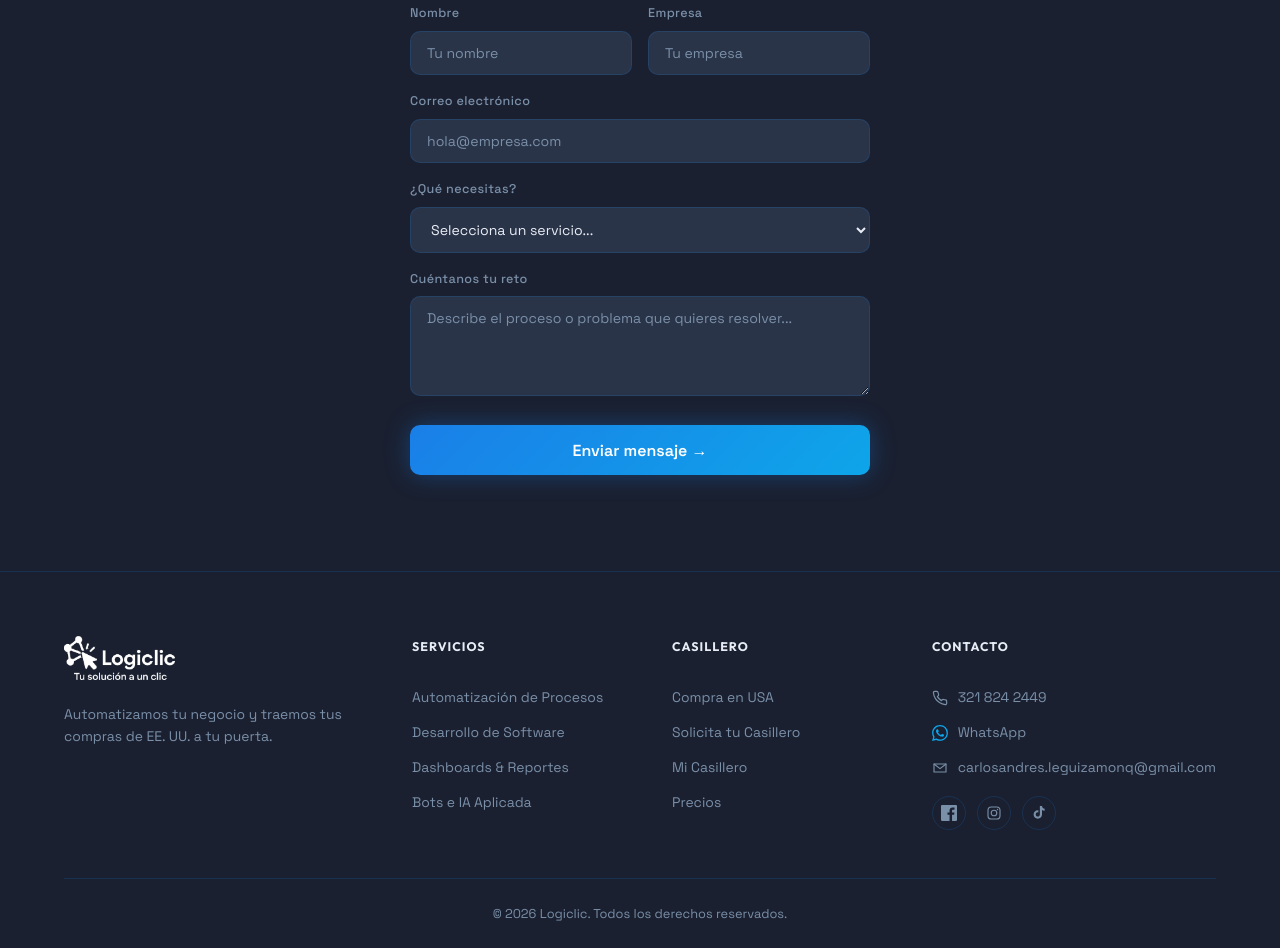
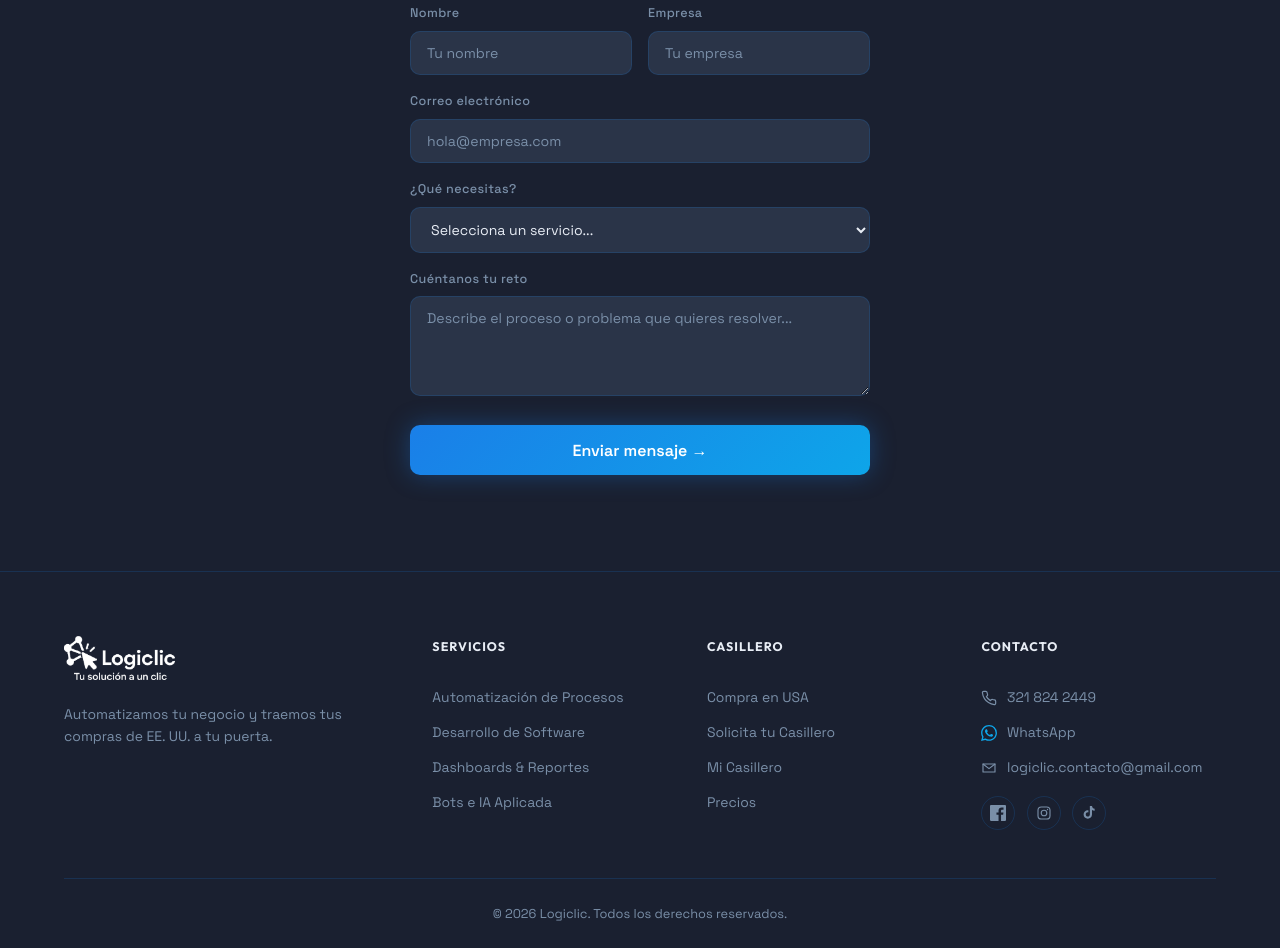
Before and after one commit to logicliccontacto-bit/logiclic, a website: page public/index.html in a window 1280 px wide. Shown: the part 8426-9374 px from the top of the page. Drawn offline with Linux system fonts and the light colour scheme; no server answers; animation ran at ten frames a second.

Commit message:
Use logiclic.contacto@gmail.com as the public contact email in the footer
Co-Authored-By: Claude Sonnet 5 <noreply@anthropic.com>

```diff
--- a/public/index.html
+++ b/public/index.html
@@ -504,9 +504,9 @@
         <svg class="footer-icon" width="16" height="16" viewBox="0 0 24 24" fill="#0ea5e9"><path d="M17.472 14.382c-.297-.149-1.758-.867-2.03-.967-.273-.099-.471-.148-.67.15-.197.297-.767.966-.94 1.164-.173.199-.347.223-.644.075-.297-.15-1.255-.463-2.39-1.475-.883-.788-1.48-1.761-1.653-2.059-.173-.297-.018-.458.13-.606.134-.133.298-.347.446-.52.149-.174.198-.298.298-.497.099-.198.05-.371-.025-.52-.075-.149-.669-1.612-.916-2.207-.242-.579-.487-.5-.669-.51-.173-.008-.371-.01-.57-.01-.198 0-.52.074-.792.372-.272.297-1.04 1.016-1.04 2.479 0 1.462 1.065 2.875 1.213 3.074.149.198 2.096 3.2 5.077 4.487.709.306 1.262.489 1.694.625.712.227 1.36.195 1.871.118.571-.085 1.758-.719 2.006-1.413.248-.694.248-1.289.173-1.413-.074-.124-.272-.198-.57-.347m-5.421 7.403h-.004a9.87 9.87 0 01-5.031-1.378l-.361-.214-3.741.982.998-3.648-.235-.374a9.86 9.86 0 01-1.51-5.26c.001-5.45 4.436-9.884 9.888-9.884 2.64 0 5.122 1.03 6.988 2.898a9.825 9.825 0 012.893 6.994c-.003 5.45-4.437 9.884-9.885 9.884m8.413-18.297A11.815 11.815 0 0012.05 0C5.495 0 .16 5.335.157 11.892c0 2.096.547 4.142 1.588 5.945L.057 24l6.305-1.654a11.882 11.882 0 005.683 1.448h.005c6.554 0 11.89-5.335 11.893-11.893a11.821 11.821 0 00-3.48-8.413"/></svg>
         WhatsApp
       </a>
-      <a href="mailto:carlosandres.leguizamonq@gmail.com" class="footer-contact-link">
+      <a href="mailto:logiclic.contacto@gmail.com" class="footer-contact-link">
         <svg class="footer-icon" width="16" height="16" viewBox="0 0 24 24" fill="none" stroke="currentColor" stroke-width="1.7" stroke-linecap="round" stroke-linejoin="round"><path d="M3 6h18v12H3z"/><path d="M3 6l9 7 9-7"/></svg>
-        carlosandres.leguizamonq@gmail.com
+        logiclic.contacto@gmail.com
       </a>
       <div class="footer-social">
         <a href="https://web.facebook.com/profile.php?id=61592573595441" target="_blank" rel="noopener noreferrer" class="footer-social-icon" aria-label="Facebook">
```
